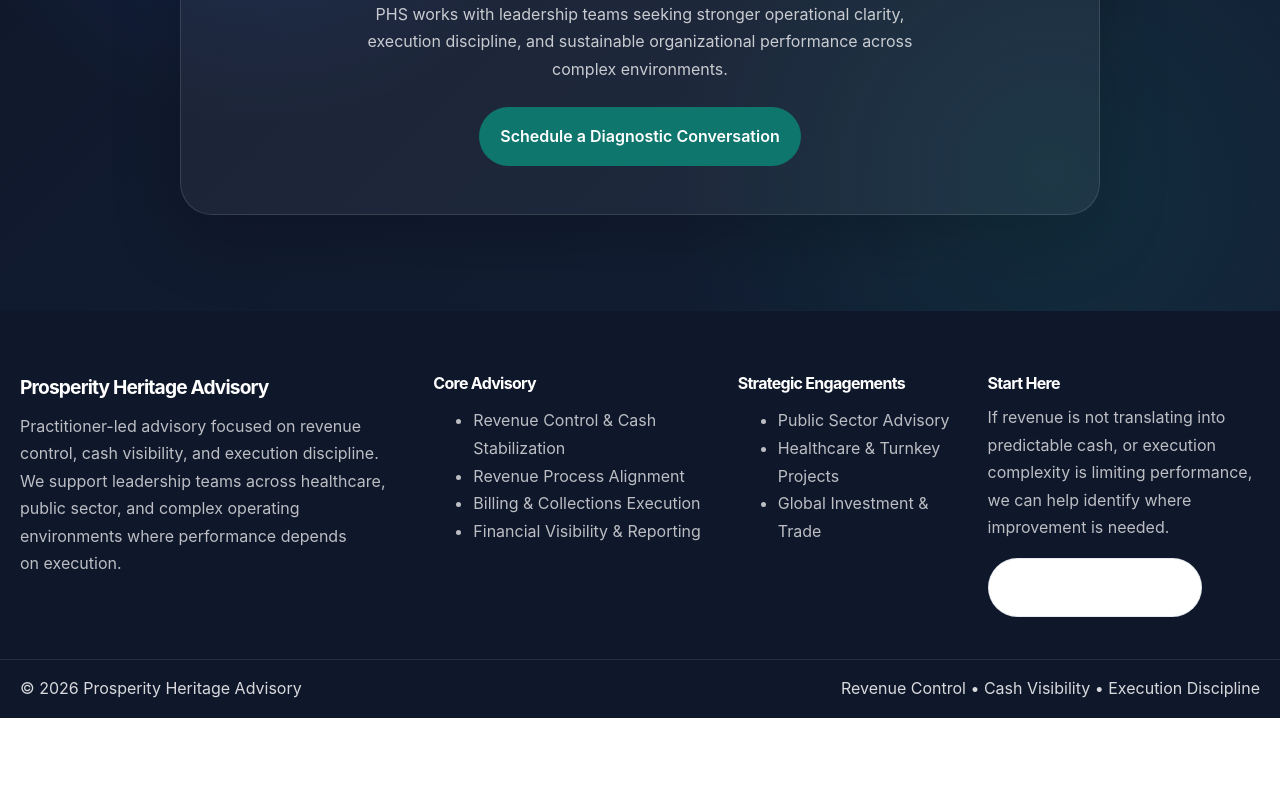
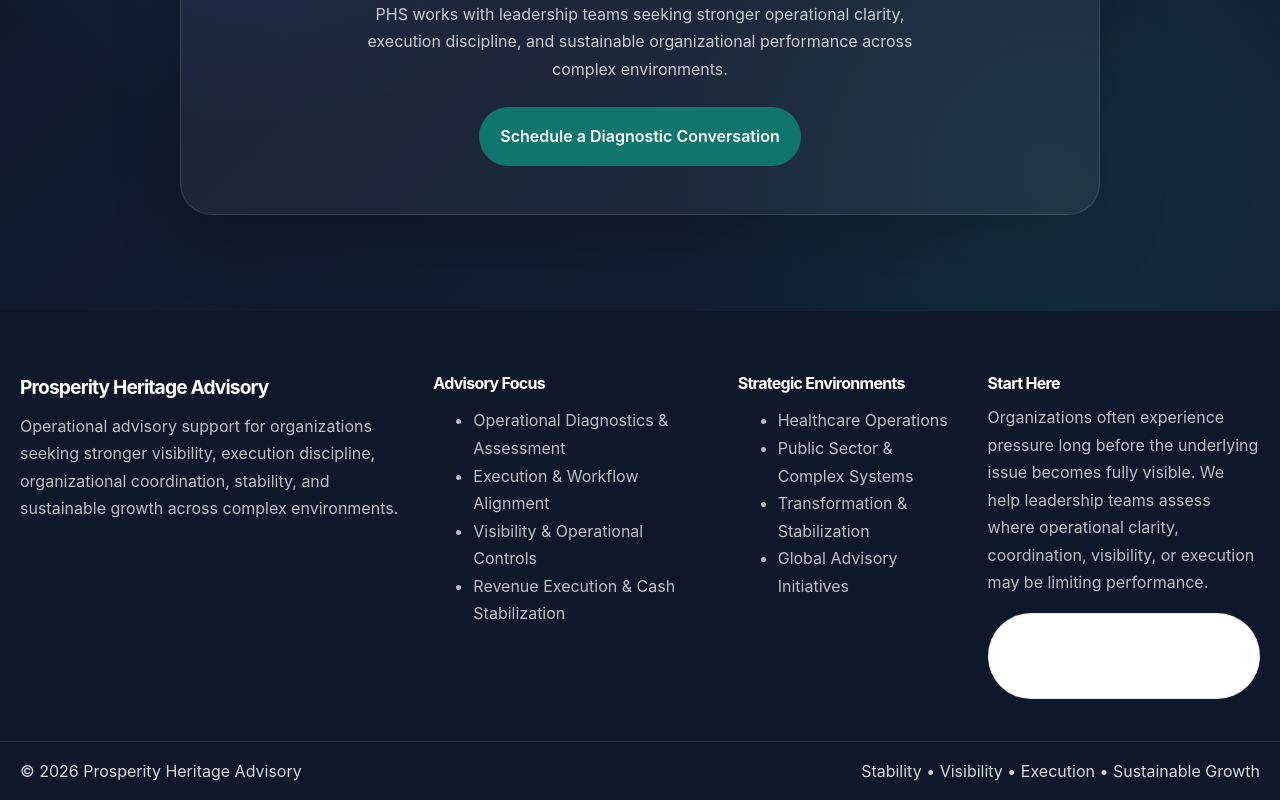
Before and after one commit to pjechete/prosperity-heritage-Advisory-Services, a Next.js app: page / in a window 1280 px wide. Shown: the part 7469-8269 px from the top of the page. Before the commit the page ends 8187 px from the top, so only its background shows below. Built offline with nearby package versions, Linux system fonts and the light colour scheme.

Commit message:
Update Footer.tsx

```diff
--- a/src/app/components/Footer.tsx
+++ b/src/app/components/Footer.tsx
@@ -8,46 +8,51 @@ export default function Footer() {
         {/* BRAND */}
         <div>
           <h3>Prosperity Heritage Advisory</h3>
+
           <p>
-            Practitioner-led advisory focused on revenue control, cash visibility,
-            and execution discipline. We support leadership teams across healthcare,
-            public sector, and complex operating environments where performance
-            depends on execution.
+            Operational advisory support for organizations seeking stronger
+            visibility, execution discipline, organizational coordination,
+            stability, and sustainable growth across complex environments.
           </p>
         </div>
 
-        {/* CORE SERVICES */}
+        {/* ADVISORY FOCUS */}
         <div>
-          <h4>Core Advisory</h4>
+          <h4>Advisory Focus</h4>
+
           <ul>
-            <li>Revenue Control & Cash Stabilization</li>
-            <li>Revenue Process Alignment</li>
-            <li>Billing & Collections Execution</li>
-            <li>Financial Visibility & Reporting</li>
+            <li>Operational Diagnostics & Assessment</li>
+            <li>Execution & Workflow Alignment</li>
+            <li>Visibility & Operational Controls</li>
+            <li>Revenue Execution & Cash Stabilization</li>
           </ul>
         </div>
 
-        {/* STRATEGIC ENGAGEMENTS */}
+        {/* STRATEGIC ENVIRONMENTS */}
         <div>
-          <h4>Strategic Engagements</h4>
+          <h4>Strategic Environments</h4>
+
           <ul>
-            <li>Public Sector Advisory</li>
-            <li>Healthcare & Turnkey Projects</li>
-            <li>Global Investment & Trade</li>
+            <li>Healthcare Operations</li>
+            <li>Public Sector & Complex Systems</li>
+            <li>Transformation & Stabilization</li>
+            <li>Global Advisory Initiatives</li>
           </ul>
         </div>
 
         {/* CTA */}
         <div>
           <h4>Start Here</h4>
+
           <p>
-            If revenue is not translating into predictable cash, or execution
-            complexity is limiting performance, we can help identify where
-            improvement is needed.
+            Organizations often experience pressure long before the underlying
+            issue becomes fully visible. We help leadership teams assess where
+            operational clarity, coordination, visibility, or execution may be
+            limiting performance.
           </p>
 
           <Link href="/contact" className="btn btn-secondary">
-            Schedule a Diagnostic
+            Schedule a Diagnostic Conversation
           </Link>
         </div>
       </div>
@@ -55,8 +60,13 @@ export default function Footer() {
       {/* FOOTER BOTTOM */}
       <div className="footer-bottom">
         <div className="container footer-bottom-inner">
-          <span>© {new Date().getFullYear()} Prosperity Heritage Advisory</span>
-          <span>Revenue Control • Cash Visibility • Execution Discipline</span>
+          <span>
+            © {new Date().getFullYear()} Prosperity Heritage Advisory
+          </span>
+
+          <span>
+            Stability • Visibility • Execution • Sustainable Growth
+          </span>
         </div>
       </div>
     </footer>
```
